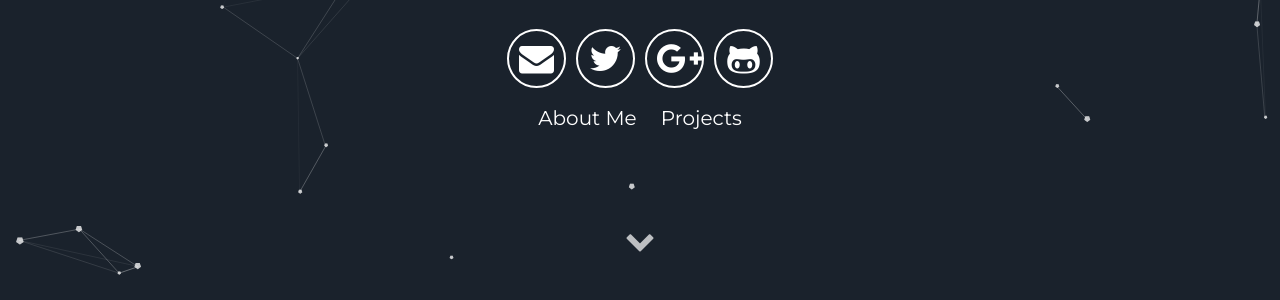
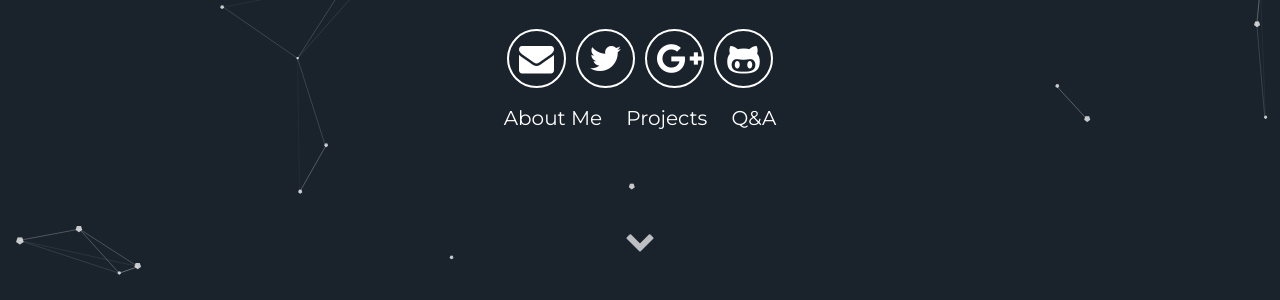
Before and after one commit to KHJ3535/khj3535.github.io, a Jekyll site: the page built from index.html, in a window 1280 px wide and 900 px high, scrolled down 441 px. Shown: the part 154-454 px from the top of the window. Built offline with Jekyll 4.4.1, drawn with Linux system fonts in a browser that asks for light colours.

Commit message:
링크+  업데이트

```diff
--- a/_includes/header.html
+++ b/_includes/header.html
@@ -13,6 +13,7 @@
       <div class="header-links">
         <a class="link" href="#about" data-scroll>About Me</a>
         <a class="link" href="#projects" data-scroll>Projects</a>
+        <a class="link" href="#" data-scroll>Q&A</a>
       </div>
   </div>
   <a class="down" href="#about" data-scroll><i class="icon fa fa-chevron-down" aria-hidden="true"></i></a>
```
